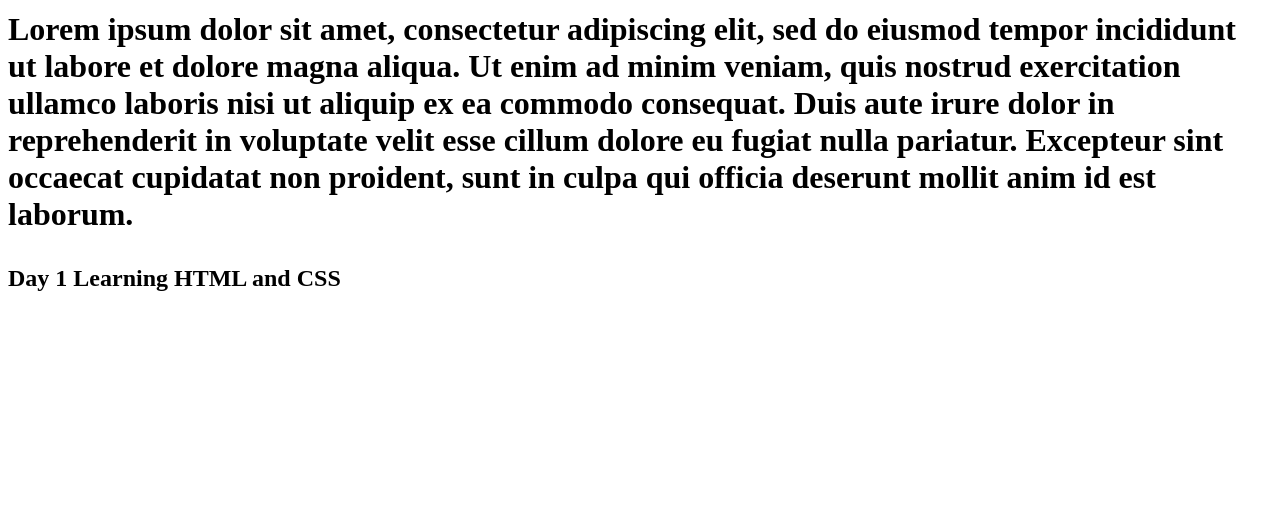
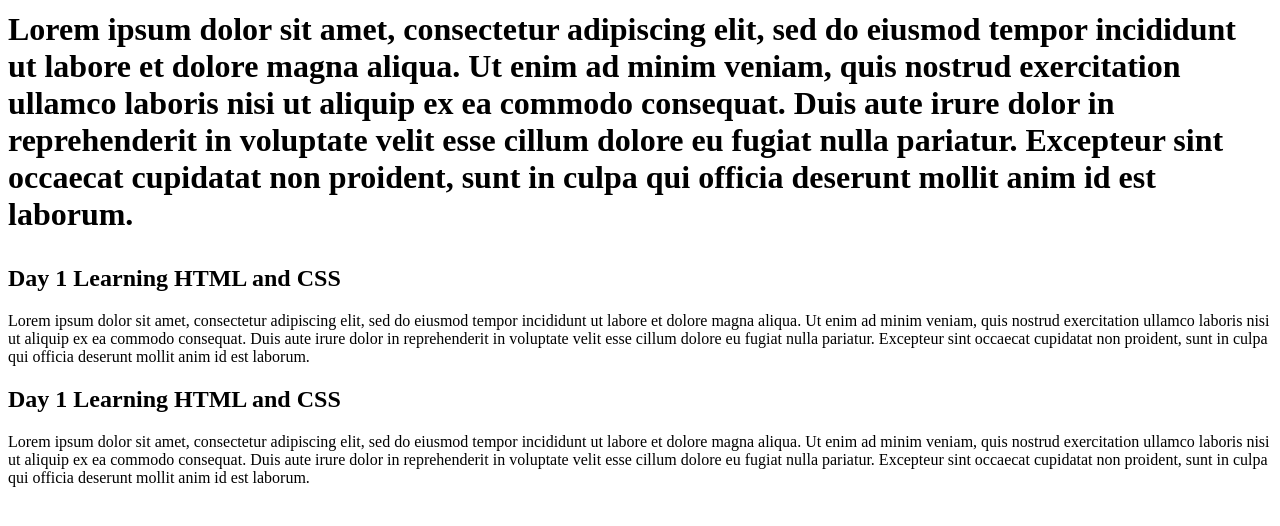
Before and after one commit to ritaolivenca/webrita, a plain HTML site: page index.html in a window 1280 px wide. Shown: the part 66-592 px from the top of the page. Drawn offline with Linux system fonts and the light colour scheme.

Commit message:
Update index.html

```diff
--- a/index.html
+++ b/index.html
@@ -2,4 +2,9 @@
     <body>
       <h1>Master Thesis Daily Recorder<h1>
         <p>Lorem ipsum dolor sit amet, consectetur adipiscing elit, sed do eiusmod tempor incididunt ut labore et dolore magna aliqua. Ut enim ad minim veniam, quis nostrud exercitation ullamco laboris nisi ut aliquip ex ea commodo consequat. Duis aute irure dolor in reprehenderit in voluptate velit esse cillum dolore eu fugiat nulla pariatur. Excepteur sint occaecat cupidatat non proident, sunt in culpa qui officia deserunt mollit anim id est laborum.</p>
+
         <h2>Day 1 Learning HTML and CSS </h2>
+        <p>Lorem ipsum dolor sit amet, consectetur adipiscing elit, sed do eiusmod tempor incididunt ut labore et dolore magna aliqua. Ut enim ad minim veniam, quis nostrud exercitation ullamco laboris nisi ut aliquip ex ea commodo consequat. Duis aute irure dolor in reprehenderit in voluptate velit esse cillum dolore eu fugiat nulla pariatur. Excepteur sint occaecat cupidatat non proident, sunt in culpa qui officia deserunt mollit anim id est laborum. </p>
+
+        <h2>Day 1 Learning HTML and CSS </h2>
+        <p>Lorem ipsum dolor sit amet, consectetur adipiscing elit, sed do eiusmod tempor incididunt ut labore et dolore magna aliqua. Ut enim ad minim veniam, quis nostrud exercitation ullamco laboris nisi ut aliquip ex ea commodo consequat. Duis aute irure dolor in reprehenderit in voluptate velit esse cillum dolore eu fugiat nulla pariatur. Excepteur sint occaecat cupidatat non proident, sunt in culpa qui officia deserunt mollit anim id est laborum. </p>
```
